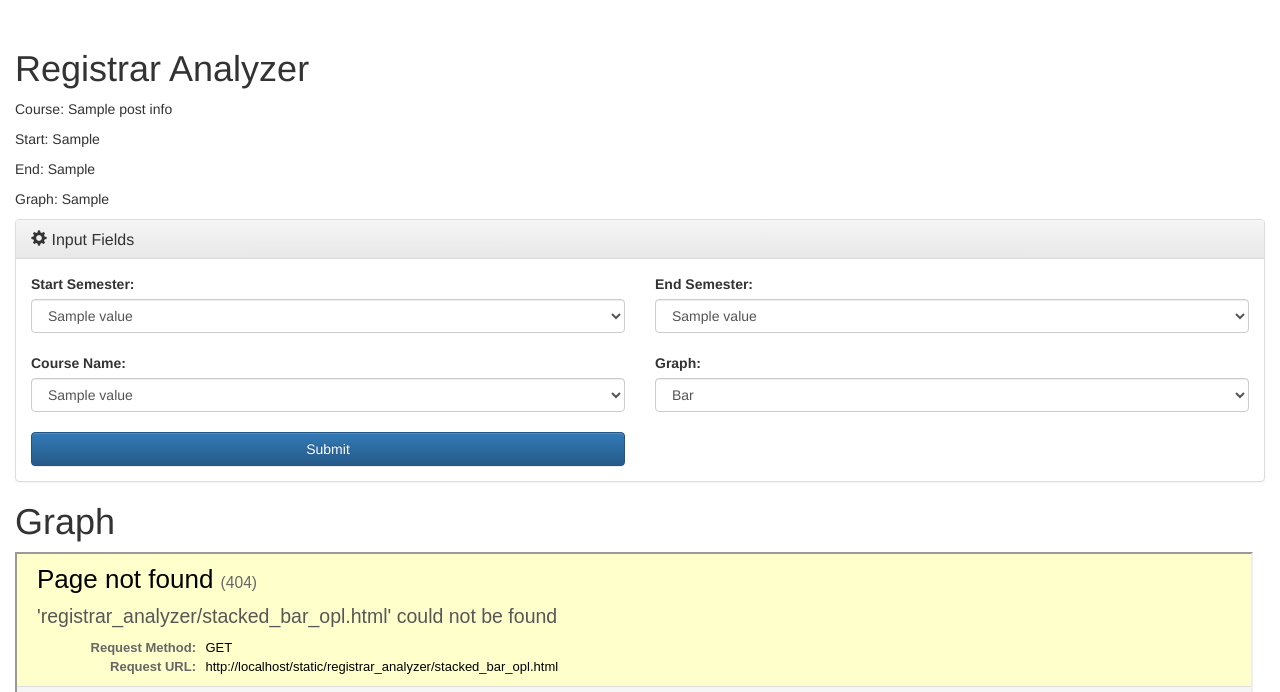
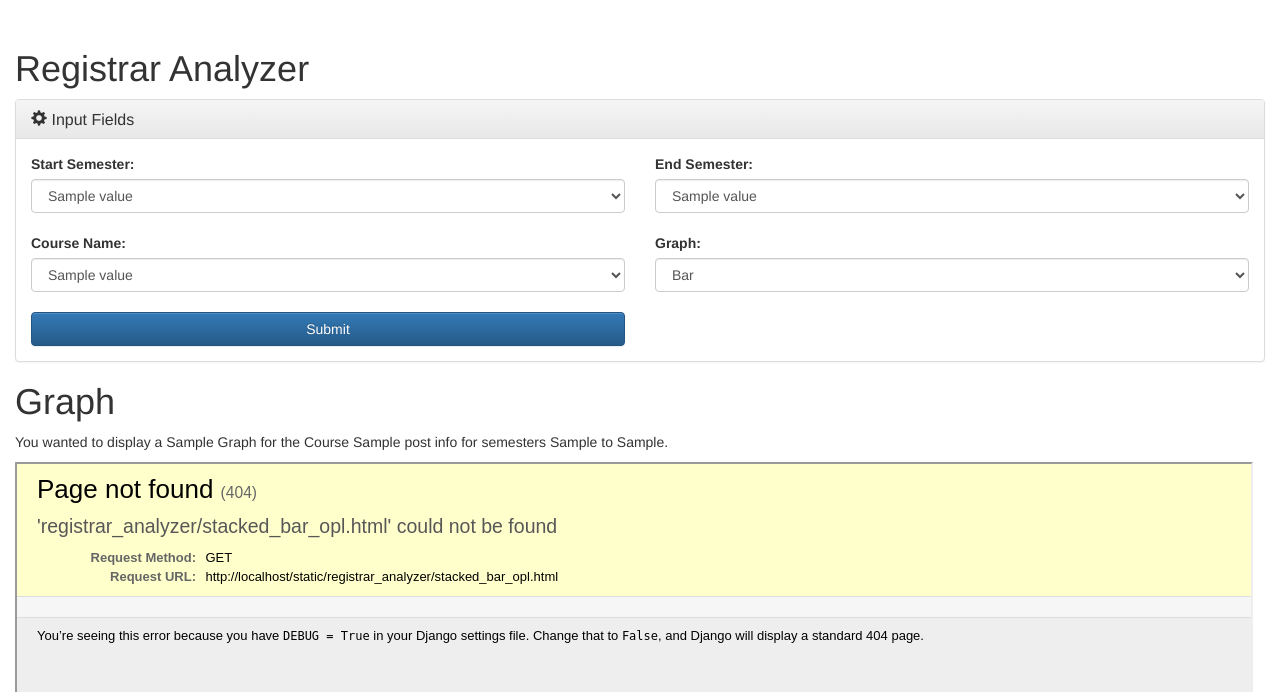
Before and after one commit to cp0153/RegistrarAnalyzer, a Django app: template se_site/registrar_analyzer/templates/registrar_analyzer/index.html in a window 1280 px wide. Shown: the part 51-743 px from the top of the page. Run offline with Django 3.2, Linux system fonts and the light colour scheme; the template is opened without the code that fills it: most values are stand-ins (such as "Sample title", 1, 10 or a date in 2020); some libraries are stand-ins or nearby versions.

Commit message:
Information is now displayed a bit differently after post request is made

```diff
--- a/se_site/registrar_analyzer/templates/registrar_analyzer/index.html
+++ b/se_site/registrar_analyzer/templates/registrar_analyzer/index.html
@@ -3,12 +3,7 @@
 <!-- The following contents are the main content of the page. -->
 <h1>Registrar Analyzer</h1>
 
-{% if postInfo %}
-    <p>Course: {{ postInfo.courseNameSelect }}</p>
-    <p>Start: {{ postInfo.startSemesterSelect }}</p>
-    <p>End: {{ postInfo.endSemesterSelect }}</p>
-    <p>Graph: {{ postInfo.graphSelect }}</p>
-{% endif %}
+
 
 {% if course_options_array %}
 
@@ -104,6 +99,11 @@
 
 <h1>Graph</h1>
 
+{% if postInfo %}
+    <p>You wanted to display a {{ postInfo.graphSelect }} Graph for the Course {{ postInfo.courseNameSelect }} for
+    semesters {{ postInfo.startSemesterSelect }} to {{ postInfo.endSemesterSelect }}.</p>
+{% endif %}
+
 {% load static from staticfiles %}
 <iframe height="600px" width="99%" src="{% static "registrar_analyzer/stacked_bar_opl.html" %}"></iframe>
 
```
Also changed, not shown: se_site/registrar_analyzer/views.py (+15 -11 lines).
